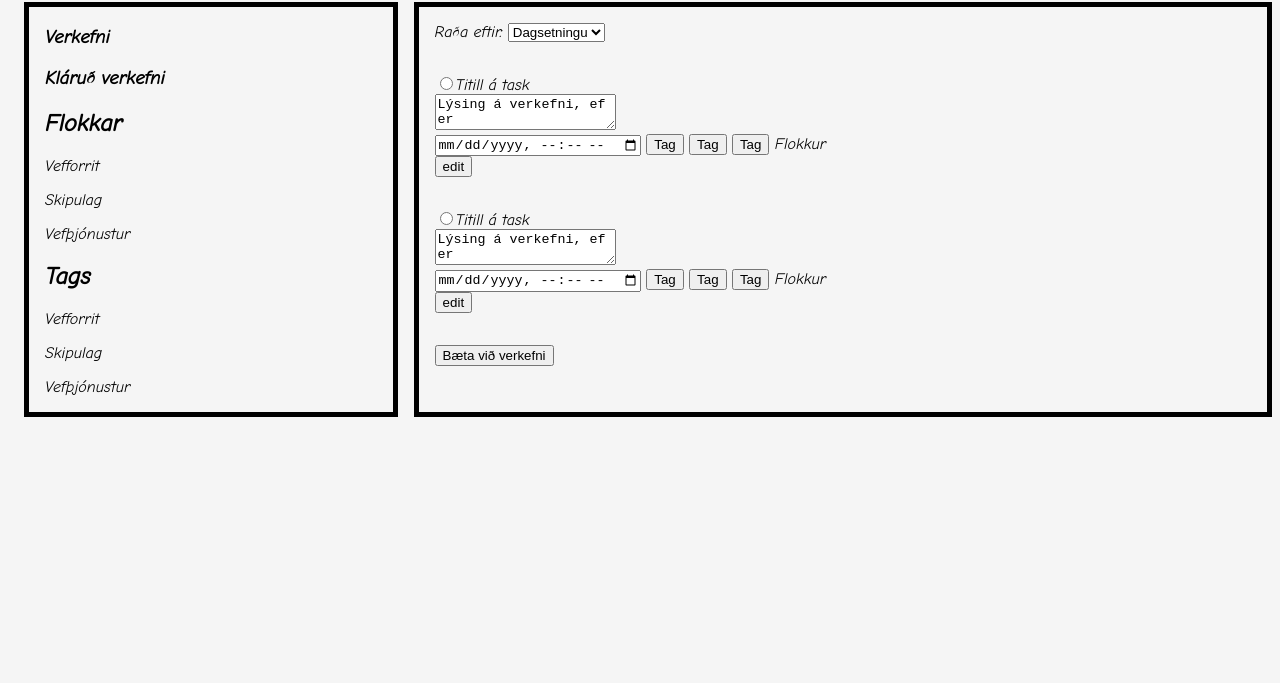
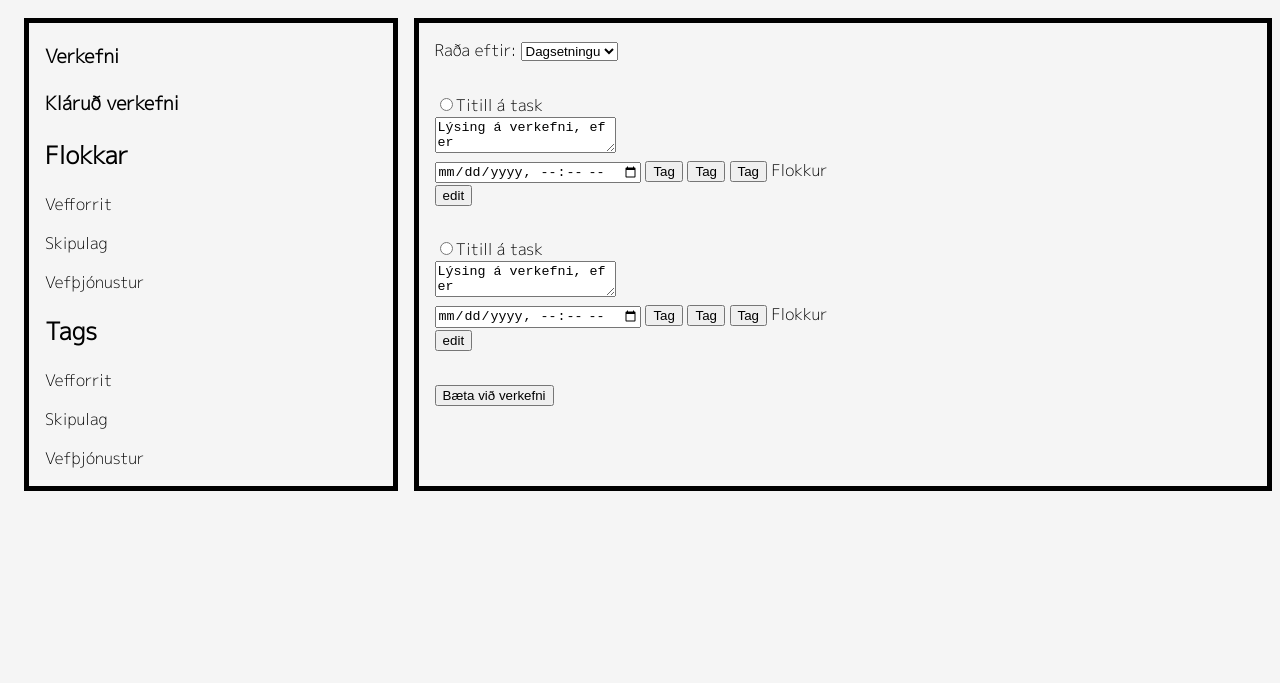
Before and after one commit to ske18/Hopverkefni2, a website with bundled scripts: page index.html in a window 1280 px wide. Shown: the part 117-800 px from the top of the page. Built offline with nearby package versions, Linux system fonts and the light colour scheme.

Commit message:
index html
Bætti við clössum og breytti fontinu á textanum

```diff
--- a/index.html
+++ b/index.html
@@ -17,20 +17,20 @@
     <section class="filterPannel">
 
         <div class="row1a">
-            <h3>Verkefni</h3>
-            <h3>Kláruð verkefni</h3>
+            <h3 class="virkverkefni">Verkefni</h3>
+            <h3 class="buinverkefni">Kláruð verkefni</h3>
         </div>
         <div class="row2a">
             <h2>Flokkar</h2>
-            <p>Vefforrit</p>
-            <p>Skipulag</p>
-            <p>Vefþjónustur</p>
+            <p class="vefforflokkur">Vefforrit</p>
+            <p class="skipflokkur">Skipulag</p>
+            <p class="vefthjonflokkur">Vefþjónustur</p>
         </div>
         <div class="row3a">
             <h2>Tags</h2>
-            <p>Vefforrit</p>
-            <p>Skipulag</p>
-            <p>Vefþjónustur</p>
+            <p class="veffortag">Vefforrit</p>
+            <p class="skiptag">Skipulag</p>
+            <p class="vefthonflokkur">Vefþjónustur</p>
         </div>
     </section>
 
--- a/styles/config.scss
+++ b/styles/config.scss
@@ -1,9 +1,9 @@
-@import url("https://fonts.googleapis.com/css2?family=Comic+Neue:ital@1&display=swap");
-
+@import url('https://fonts.googleapis.com/css2?family=Comic+Neue:ital@1&family=M+PLUS+1p:wght@300&display=swap');
 html,
 body {
   background: whitesmoke;
-  font-family: "Comic Neue", cursive;
+  font-family: 'Comic Neue', cursive;
+  font-family: 'M PLUS 1p', sans-serif;
 }
 
 h1 {
```
Also changed, not shown: styles.css, 1 other file.
